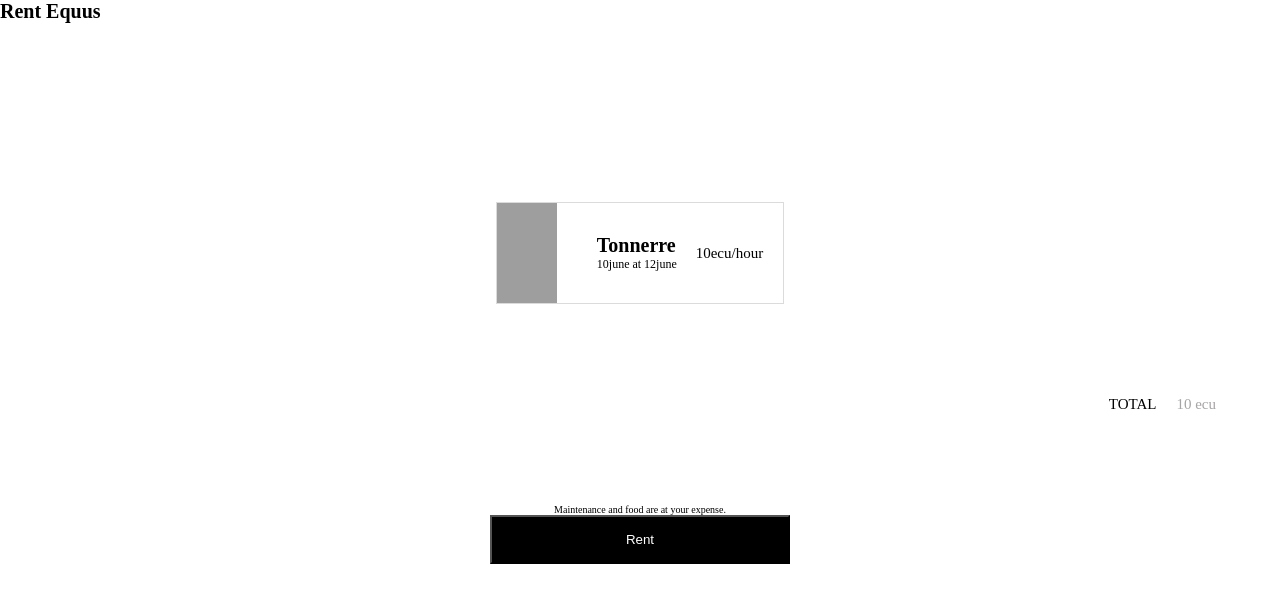
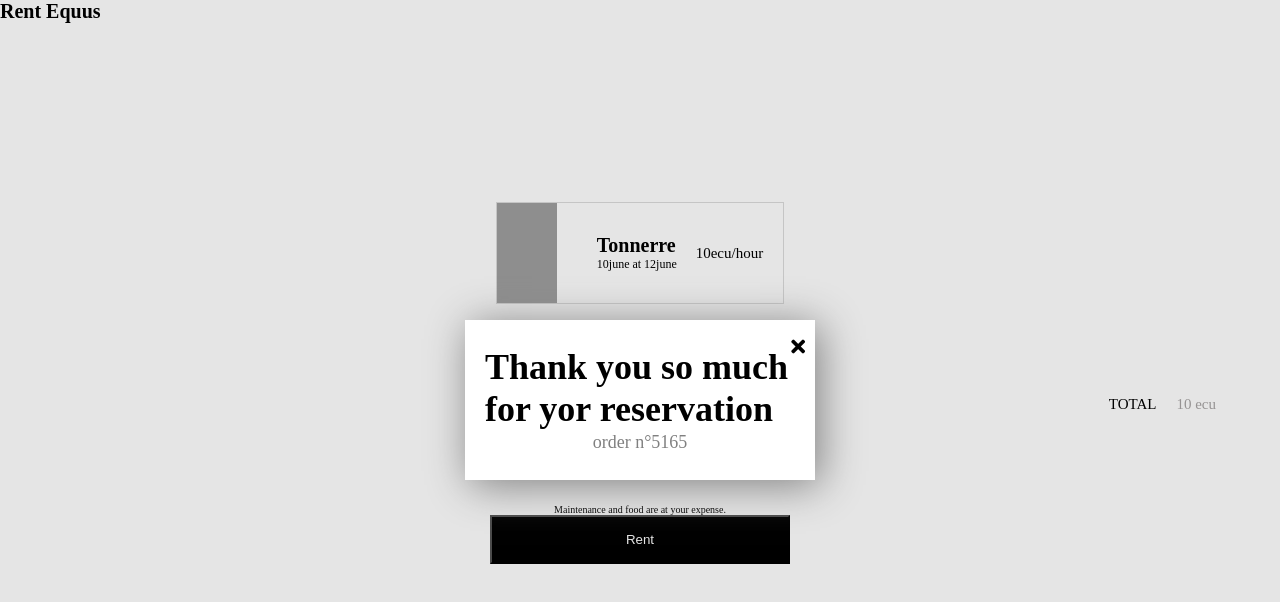
Before and after one commit to Alexandre-Dietsch/Rent-Equus, a React (Create React App) app: page /reservation/0 in a window 1280 px wide. Both pictures are taken after a click on the button "Rent". Shown: the top 602 px of the page. Built offline with nearby package versions, Linux system fonts and the light colour scheme; grey boxes are pictures that could not be loaded.

Commit message:
popup confirmation added

```diff
--- a/public/index.html
+++ b/public/index.html
@@ -13,6 +13,9 @@
       user's mobile device or desktop. See https://developers.google.com/web/fundamentals/web-app-manifest/
     -->
   <link rel="manifest" href="%PUBLIC_URL%/manifest.json" />
+  <link rel="stylesheet" href="https://cdnjs.cloudflare.com/ajax/libs/font-awesome/5.15.1/css/all.min.css"
+    integrity="sha512-+4zCK9k+qNFUR5X+cKL9EIR+ZOhtIloNl9GIKS57V1MyNsYpYcUrUeQc9vNfzsWfV28IaLL3i96P9sdNyeRssA=="
+    crossorigin="anonymous" />
   <!--
       Notice the use of %PUBLIC_URL% in the tags above.
       It will be replaced with the URL of the `public` folder during the build.
--- /dev/null
+++ b/src/components/reservation/ConfirmationDisplay.jsx
@@ -0,0 +1,18 @@
+import React from 'react';
+import '../../styles/confirmation.css'
+
+export default function ConfirmationDisplay({ popupHandler }) {
+  return (
+    <div className="popup">
+      <div className="pop-up-container">
+        <div className="pop-up-content">
+          <button className="button-close" type="button" onClick={popupHandler}>
+            <i className="fas fa-times" />
+          </button>
+          <h1>Thank you so much for yor reservation</h1>
+          <p>order n°5165</p>
+        </div>
+      </div>
+    </div>
+  )
+}
--- a/src/components/reservation/Reservation.jsx
+++ b/src/components/reservation/Reservation.jsx
@@ -1,7 +1,7 @@
 import React from 'react';
 import '../../styles/reservation.css'
 
-export default function Reservation() {
+export default function Reservation({ popupHandler }) {
   return (
     <div className="cart-container">
       <div className='reservation-container'>
@@ -20,7 +20,6 @@ export default function Reservation() {
             </div>
           </div>
         </div>
-
         <div className="cart-summary">
           <div className="cart-summary-description">
             <p>TOTAL</p>
@@ -29,15 +28,13 @@ export default function Reservation() {
             <span>10 ecu</span>
           </div>
         </div>
-
         <div className="cart-contract">
           <span>
             Maintenance and food are at your expense.
         </span>
         </div>
-
         <div className="cart-button">
-          <button className='rent-button' type='submit'>Rent</button>
+          <button className='rent-button' type='submit' onClick={popupHandler}>Rent</button>
         </div>
       </div>
     </div>
--- a/src/components/reservation/ReservationContainer.jsx
+++ b/src/components/reservation/ReservationContainer.jsx
@@ -1,8 +1,24 @@
-import React from 'react';
+import React, { useState } from 'react';
 import Reservation from './Reservation';
+import ConfirmationDisplay from './ConfirmationDisplay';
 
 export default function ReservationContainer() {
+  const [open, setOpen] = useState(false);
+
+  const popupHandler = () => {
+    setOpen(!open)
+  }
+
+
+
   return (
-    <Reservation />
+    <div>
+      <Reservation popupHandler={popupHandler} />
+      {
+        open && (
+          <ConfirmationDisplay popupHandler={popupHandler} />
+        )
+      }
+    </div>
   )
 }
--- /dev/null
+++ b/src/styles/confirmation.css
@@ -0,0 +1,47 @@
+.popup {
+  min-width: 100vw;
+  min-height: 100vh;
+  display: flex;
+  justify-content: center;
+  align-items: center;
+  position: absolute;
+  top: 0;
+  left: 0;
+  background-color: rgba(0, 0, 0, 0.1);
+}
+
+.pop-up-container {
+  display: flex;
+  justify-content: center;
+  align-items: center;
+  box-shadow: 5px 5px 40px gray;
+  background-color: white;
+  min-height: 20vh;
+  width: 35rem;
+}
+
+.pop-up-content {
+  padding: 2rem;
+  color:  black;
+  font-size: 18px;
+  display: flex;
+  flex-flow: column wrap;
+  align-items: center;
+  position: relative;
+}
+
+.button-close {
+  position: absolute;
+  top: 10px;
+  right: 10px;
+  color: black;
+  font-size: 20px;
+  border: none;
+  background: none;
+  cursor: pointer;
+}
+
+.pop-up-content p {
+  color: gray;
+  margin: 0.2rem;
+}
```
